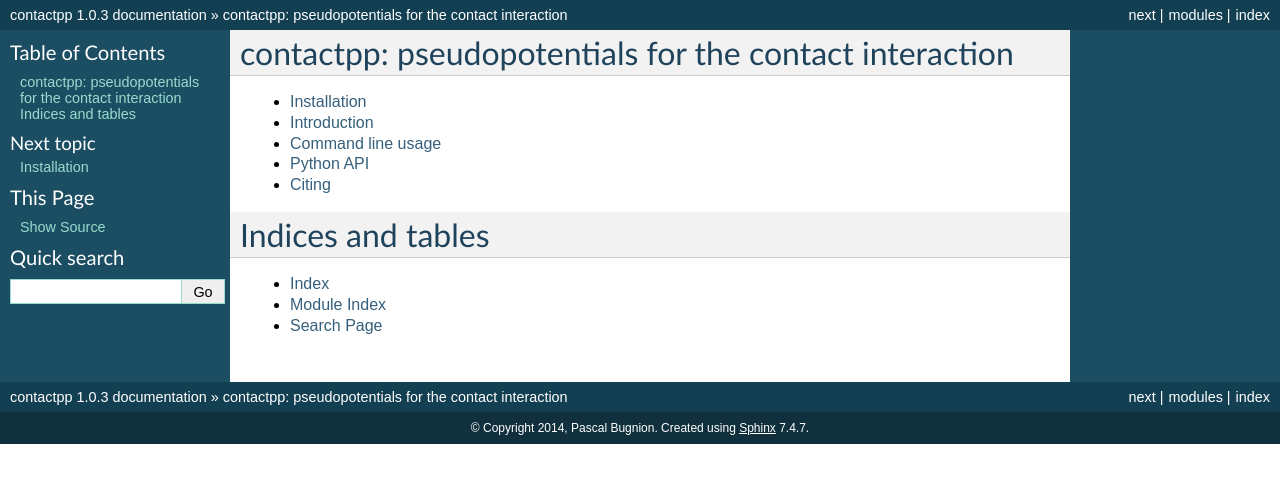
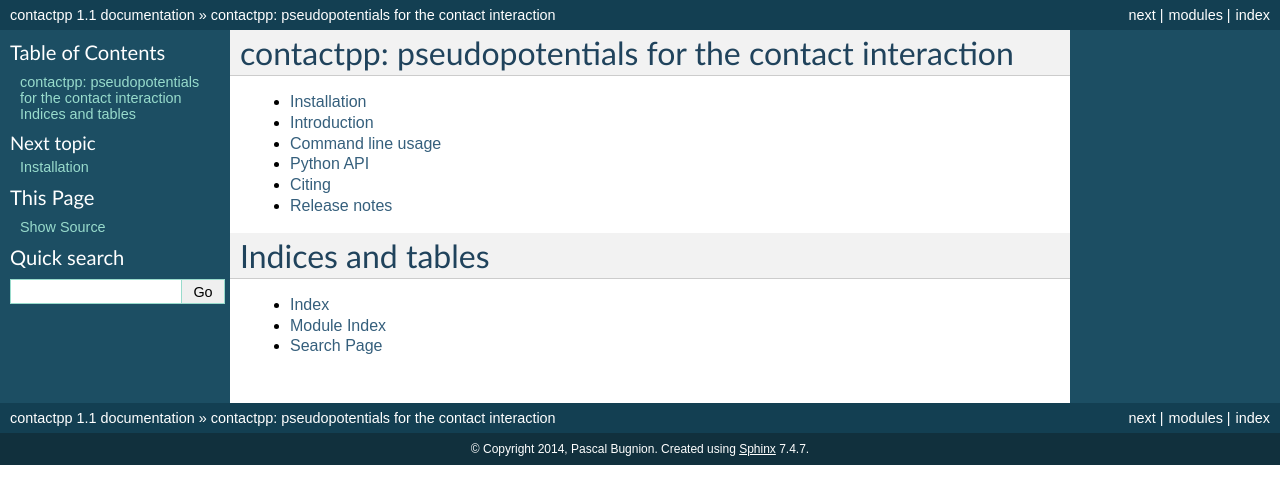
Before and after one commit to pbugnion/contactpp, a Sphinx documentation site: the page built from docs/source/index.rst, in a window 1280 px wide. Shown: the top 504 px of the page. Built offline with Sphinx 7.4.7, drawn with Linux system fonts in a browser that asks for light colours.

Commit message:
REL: Release v1.1.

```diff
--- a/contactpp/__init__.py
+++ b/contactpp/__init__.py
@@ -3,4 +3,4 @@ from troullier import make_troullier_potential
 from swell import make_square_well_potential
 from utp import make_utp_potential
 
-__version__ = "1.0.3"
+__version__ = "1.1"
--- a/docs/source/index.rst
+++ b/docs/source/index.rst
@@ -13,6 +13,7 @@ contactpp: pseudopotentials for the contact interaction
    introduction
    usage
    citing
+   notes
 
 
 
```
Also changed, not shown: docs/source/notes.rst (added, +23 -0 lines).
